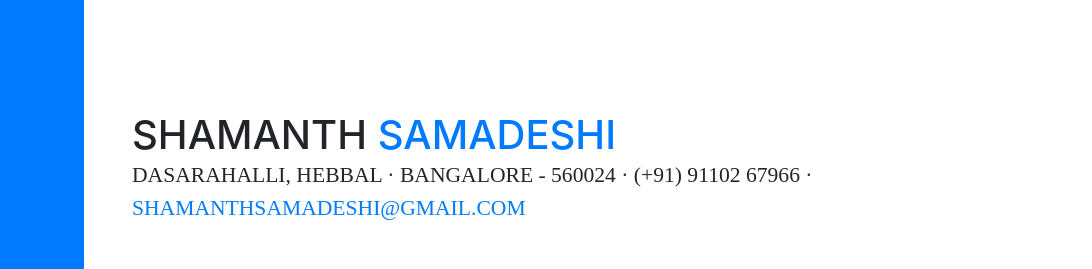
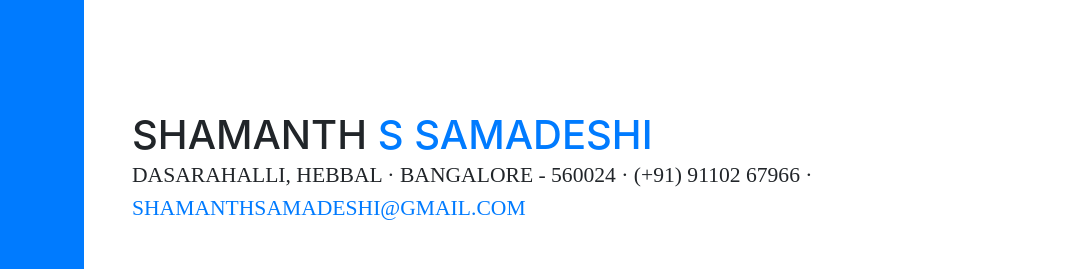
Before and after one commit to shamanthss/shamanthss.github.io, a website with bundled scripts: page index.html in a window 1280 px wide. Shown: the part 148-417 px from the top of the page, 188-1280 px from the left. Built offline with nearby package versions, Linux system fonts and the light colour scheme; files whose address does not match are found by name; a web font is replaced by a local one.

Commit message:
Update index.html

```diff
--- a/index.html
+++ b/index.html
@@ -72,7 +72,7 @@
       <section class="resume-section p-3 p-lg-5 d-flex d-column" id="about">
         <div class="my-auto">
           <h1 class="mb-0">Shamanth
-            <span class="text-primary">Samadeshi</span>
+            <span class="text-primary">S Samadeshi</span>
           </h1>
           <div class="subheading mb-5">Dasarahalli, Hebbal · Bangalore - 560024 · (+91) 91102 67966 ·
             <a href="mailto:shamanthsamadeshi@gmail.com">shamanthsamadeshi@gmail.com</a>
```
